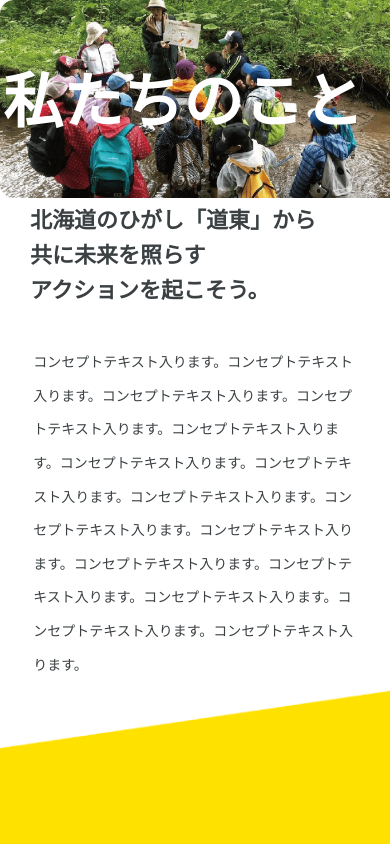
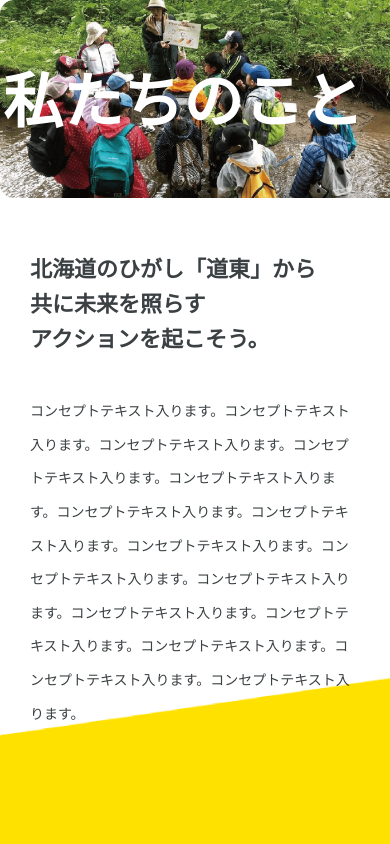
Before and after one commit to ha-ma/tomosu, a Next.js app: page /about in a window 390 px wide. Shown: the top 844 px of the page. Built offline with nearby package versions, Linux system fonts and the light colour scheme.

Commit message:
微修正

```diff
--- a/styles/about.module.scss
+++ b/styles/about.module.scss
@@ -2,7 +2,7 @@
   padding: 100px 0 206px 80px;
   box-sizing: border-box;
   @media (max-width: 700px) {
-    padding: unset;
+    padding: 49px 0 84px;
   }
   &__heading {
     font-size: 54px;
@@ -25,7 +25,6 @@
       }
     }
   }
-
   &__concept {
     margin-bottom: 310px;
     padding-right: 120px;
@@ -33,8 +32,8 @@
     position: relative;
     @media (max-width: 700px) {
       padding-right: unset;
-      width: 83%;
       margin: 0 auto 235px;
+      padding: 0 30px;
     }
     &::after {
       content: "";
@@ -49,11 +48,10 @@
       right: 0;
       z-index: 1;
       @media (max-width: 700px) {
-        width: 100vw;
-        background-size: 850px auto;
+        background-size: 1460px auto;
         overflow: hidden;
-        margin: 0 calc(50% - 50vw);
-        top: -14%;
+        top: 88%;
+        transform: translateY(-50%);
       }
     }
     &__desc {
@@ -124,7 +122,6 @@
       @media (max-width: 700px) {
         width: 100%;
       }
-
       &__heading {
         font-size: 40px;
         font-weight: bold;
@@ -170,7 +167,7 @@
     @media (max-width: 700px) {
       padding: unset;
       width: 83%;
-      margin: 0 auto 84px;
+      margin: 0 auto;
     }
     &__inner {
       padding-top: 32px;
@@ -182,7 +179,7 @@
       font-weight: bold;
       margin-bottom: 97px;
       @media (max-width: 700px) {
-        margin-bottom: 59px;
+        margin-bottom: 60px;
       }
       @media (max-width: 700px) {
         font-size: 20px;
```
